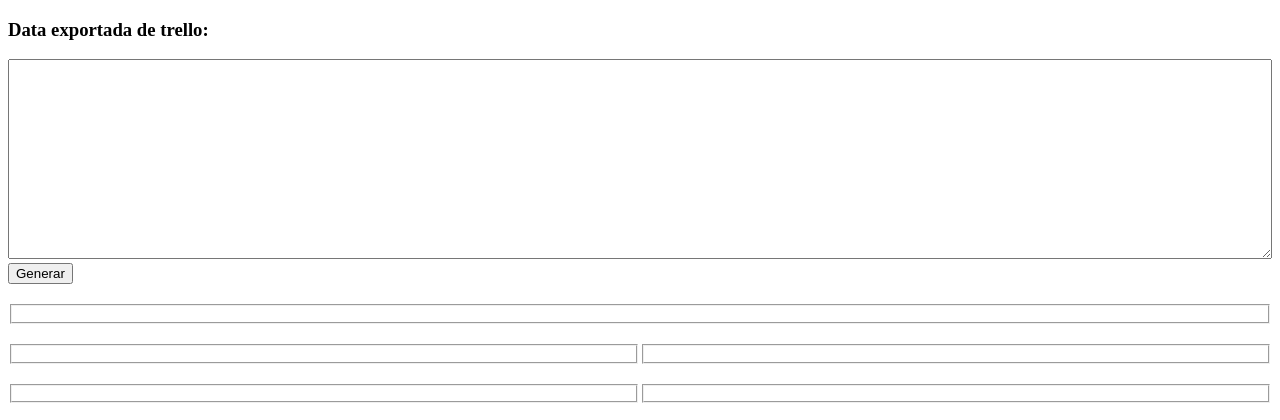
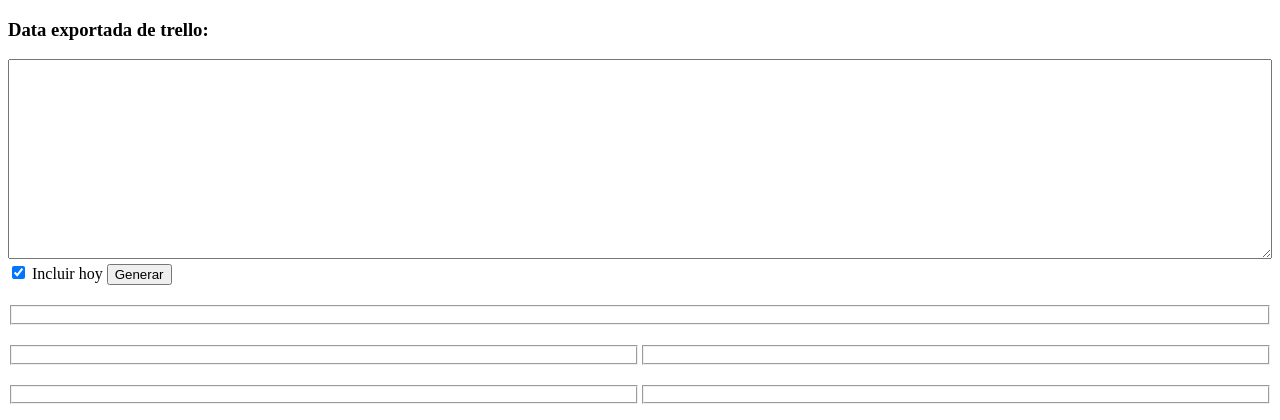
Before and after one commit to ricardo-cacua/trelloBurndownChart, a plain HTML site: page trello.html in a window 1280 px wide. Drawn offline with nearby package versions, Linux system fonts and the light colour scheme.

Commit message:
Update trello.html
Incluir hoy o no en la gráfica

```diff
--- a/trello.html
+++ b/trello.html
@@ -55,6 +55,8 @@
 <body>
     <h3>Data exportada de trello: </h3>
     <textarea id="dataTrelloJson"></textarea>
+    <input type="checkbox" id="includeToday" checked>
+    <label> Incluir hoy</label>
     <button type="button" id="dataTrelloGenerator">Generar</button>
 
     <fieldset id="validLabels"></fieldset>
```
